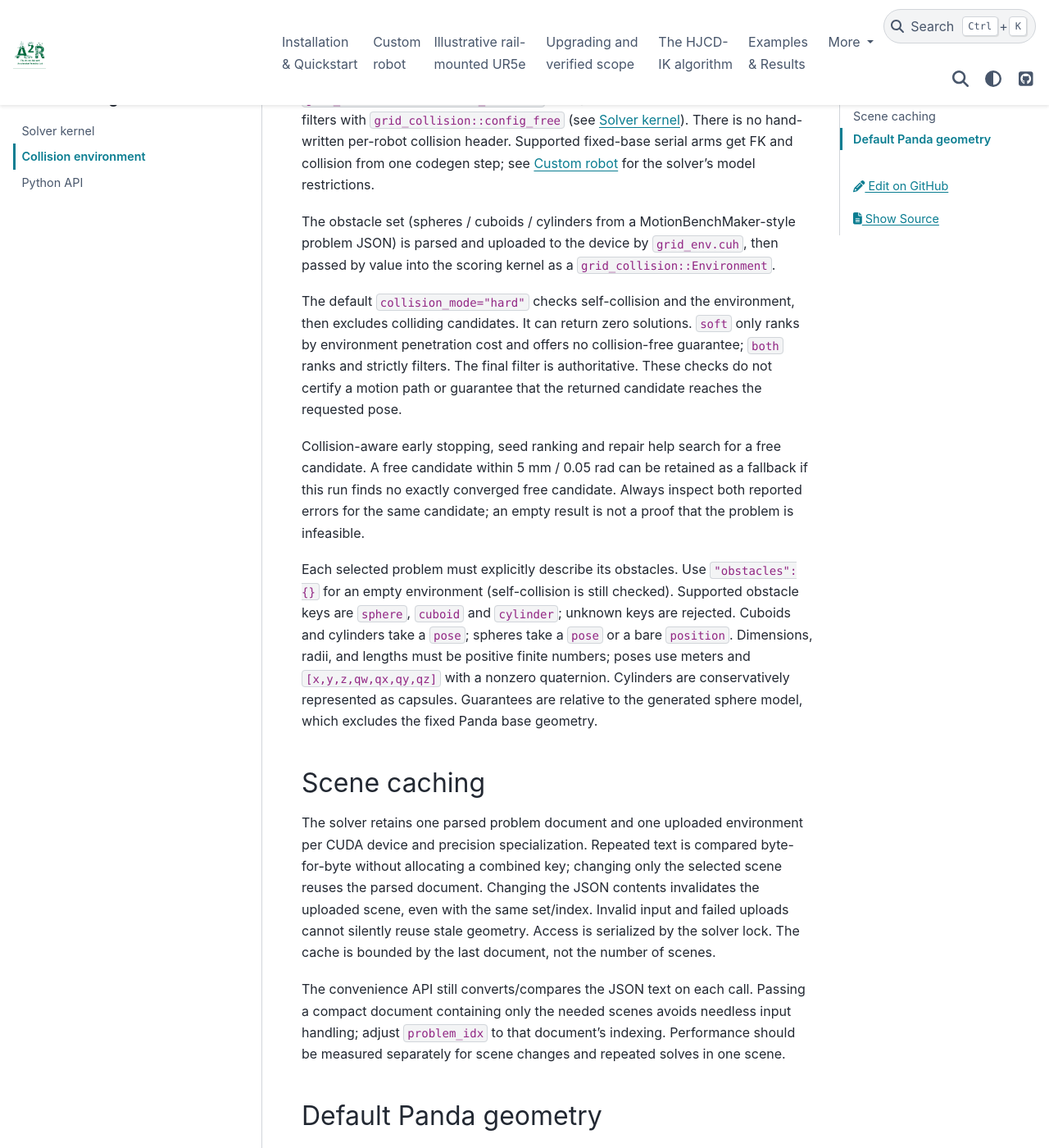
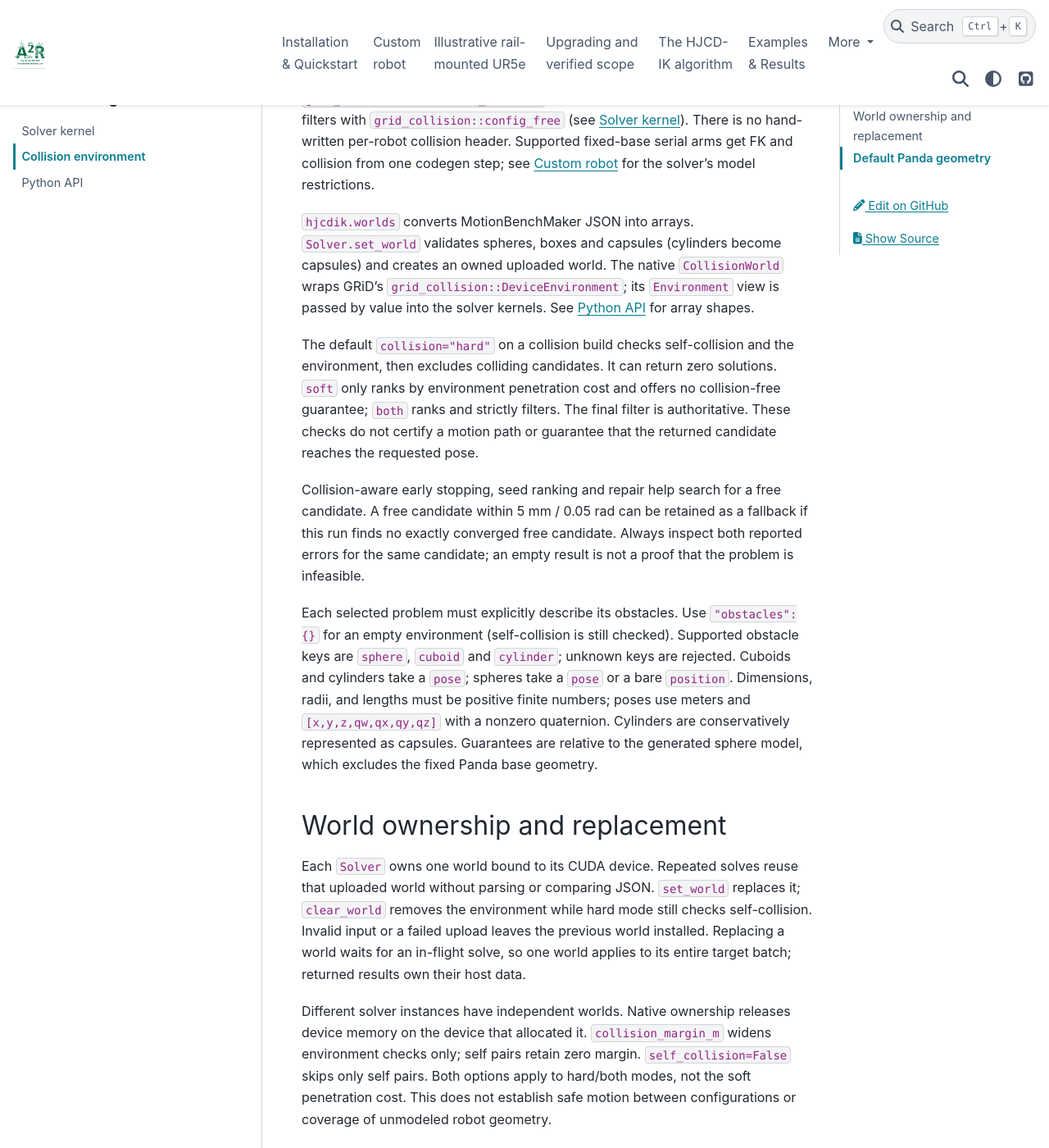
Before and after one commit to A2R-Lab/HJCD-IK, a Sphinx documentation site: the page built from docs/source/api_reference/collision.rst, in a window 1280 px wide and 1400 px high, scrolled down 299 px. Shown: the whole window at 82% size. Built offline with Sphinx 7.4.7 and the PyData theme 0.15.4, drawn with Linux system fonts in a browser that asks for light colours; some of the changed text lies outside the part shown.

Commit message:
Reconcile collision and mixed-joint reference documentation

```diff
--- a/docs/source/api_reference/collision.rst
+++ b/docs/source/api_reference/collision.rst
@@ -10,11 +10,12 @@ into the generated ``grid.cuh`` as GRiD's ``grid_collision`` namespace (pass ``-
 header. Supported fixed-base serial arms get FK and collision from one codegen step;
 see :doc:`../user_guide/tutorials/custom_robot` for the solver's model restrictions.
 
-The obstacle set (spheres / cuboids / cylinders from a MotionBenchMaker-style problem JSON) is
-parsed and uploaded to the device by ``grid_env.cuh``, then passed by value into the scoring
-kernel as a ``grid_collision::Environment``.
+``hjcdik.worlds`` converts MotionBenchMaker JSON into arrays. ``Solver.set_world`` validates
+spheres, boxes and capsules (cylinders become capsules) and creates an owned uploaded world.
+The native ``CollisionWorld`` wraps GRiD's ``grid_collision::DeviceEnvironment``; its
+``Environment`` view is passed by value into the solver kernels. See :doc:`python` for array shapes.
 
-The default ``collision_mode="hard"`` checks self-collision and the environment, then
+The default ``collision="hard"`` on a collision build checks self-collision and the environment, then
 excludes colliding candidates. It can return zero solutions. ``soft`` only ranks by
 environment penetration cost and offers no collision-free guarantee; ``both`` ranks
 and strictly filters. The final filter is authoritative. These checks do not certify a motion path
@@ -34,20 +35,20 @@ Dimensions, radii, and lengths must be positive finite numbers; poses use meters
 as capsules. Guarantees are relative to the generated sphere model, which excludes the
 fixed Panda base geometry.
 
-Scene caching
--------------
+World ownership and replacement
+-------------------------------
 
-The solver retains one parsed problem document and one uploaded environment per CUDA
-device and precision specialization. Repeated text is compared byte-for-byte without
-allocating a combined key; changing only the selected scene reuses the parsed document.
-Changing the JSON contents invalidates the uploaded scene, even with the same set/index.
-Invalid input and failed uploads cannot silently reuse stale geometry. Access is serialized
-by the solver lock. The cache is bounded by the last document, not the number of scenes.
+Each ``Solver`` owns one world bound to its CUDA device. Repeated solves reuse that
+uploaded world without parsing or comparing JSON. ``set_world`` replaces it; ``clear_world``
+removes the environment while hard mode still checks self-collision. Invalid input or a
+failed upload leaves the previous world installed. Replacing a world waits for an in-flight
+solve, so one world applies to its entire target batch; returned results own their host data.
 
-The convenience API still converts/compares the JSON text on each call. Passing a compact
-document containing only the needed scenes avoids needless input handling; adjust
-``problem_idx`` to that document's indexing. Performance should be measured separately
-for scene changes and repeated solves in one scene.
+Different solver instances have independent worlds. Native ownership releases device memory
+on the device that allocated it. ``collision_margin_m`` widens environment checks only;
+self pairs retain zero margin. ``self_collision=False`` skips only self pairs. Both options
+apply to hard/both modes, not the soft penetration cost. This does not establish safe motion
+between configurations or coverage of unmodeled robot geometry.
 
 Default Panda geometry
 ----------------------
@@ -63,5 +64,4 @@ check environment collisions only; their boolean result does not certify self-co
 freedom or reproduce the compiled self-pair exclusion policy. The legacy reference and
 production geometry are intentionally unchanged.
 
-.. doxygenfile:: grid_env.cuh
-   :project: hjcdik
+The native input structure and world-construction function are documented in :doc:`kernel`.
--- a/docs/source/api_reference/python.rst
+++ b/docs/source/api_reference/python.rst
@@ -181,7 +181,7 @@ the solver's destruction.
      - Units / meaning
    * - ``q``
      - ``(T, S, dof)``
-     - Joint angles in radians; NaN beyond ``count``
+     - Joint coordinates: radians/metres in ``info.joint_units`` order; NaN beyond ``count``
    * - ``pose``
      - ``(T, S, 7)``
      - Reached pose: metres and ``wxyz`` quaternion
--- a/docs/source/user_guide/benchmarks/results.rst
+++ b/docs/source/user_guide/benchmarks/results.rst
@@ -971,7 +971,7 @@ comparison.
    python benchmark/hjcd_ik_bench.py --skip-grid-codegen --batches 1,10,100,1000,2000 --num-targets 100
    # collision-free (Panda box_panda, the paper's Table II scene):
    python benchmark/hjcd_ik_bench.py --skip-grid-codegen --collision-free \
-       --problems-json tests/mb_problems.json --problem-set box_panda --batches 1,10,100,1000
+       --target-mode cylinder --problems-json tests/mb_problems.json --problem-set box_panda --batches 1,10,100,1000
 
 The harness reports position/orientation errors and timing per batch size. The collision-free
 column is a per-returned-solution environment check, not a per-query success rate; zero-output
```
Also changed, not shown: docs/source/developer_guide/contribution_guidelines.md (+4 -3 lines), docs/source/user_guide/concepts/hjcd_algorithm.md (+7 -5 lines), 2 other files.
